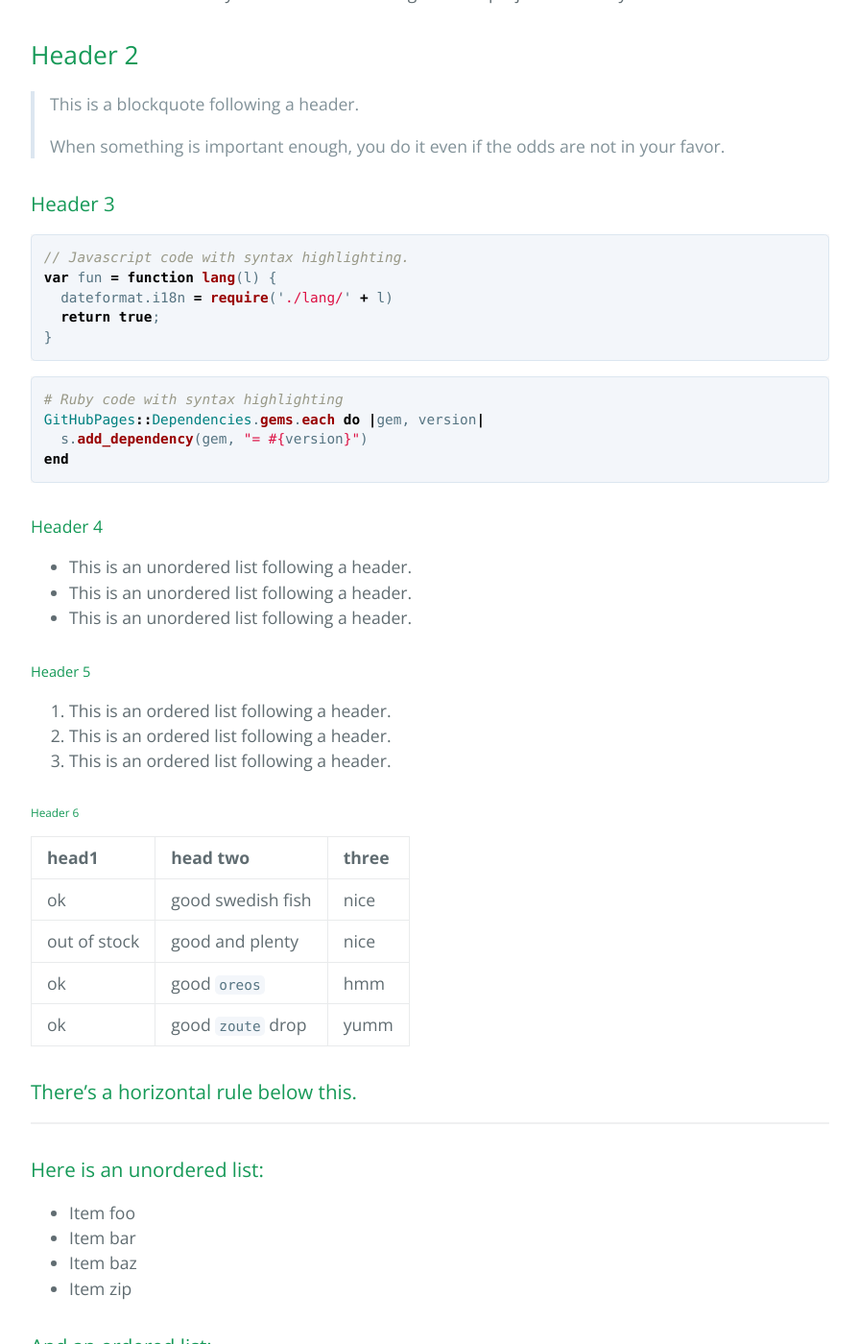
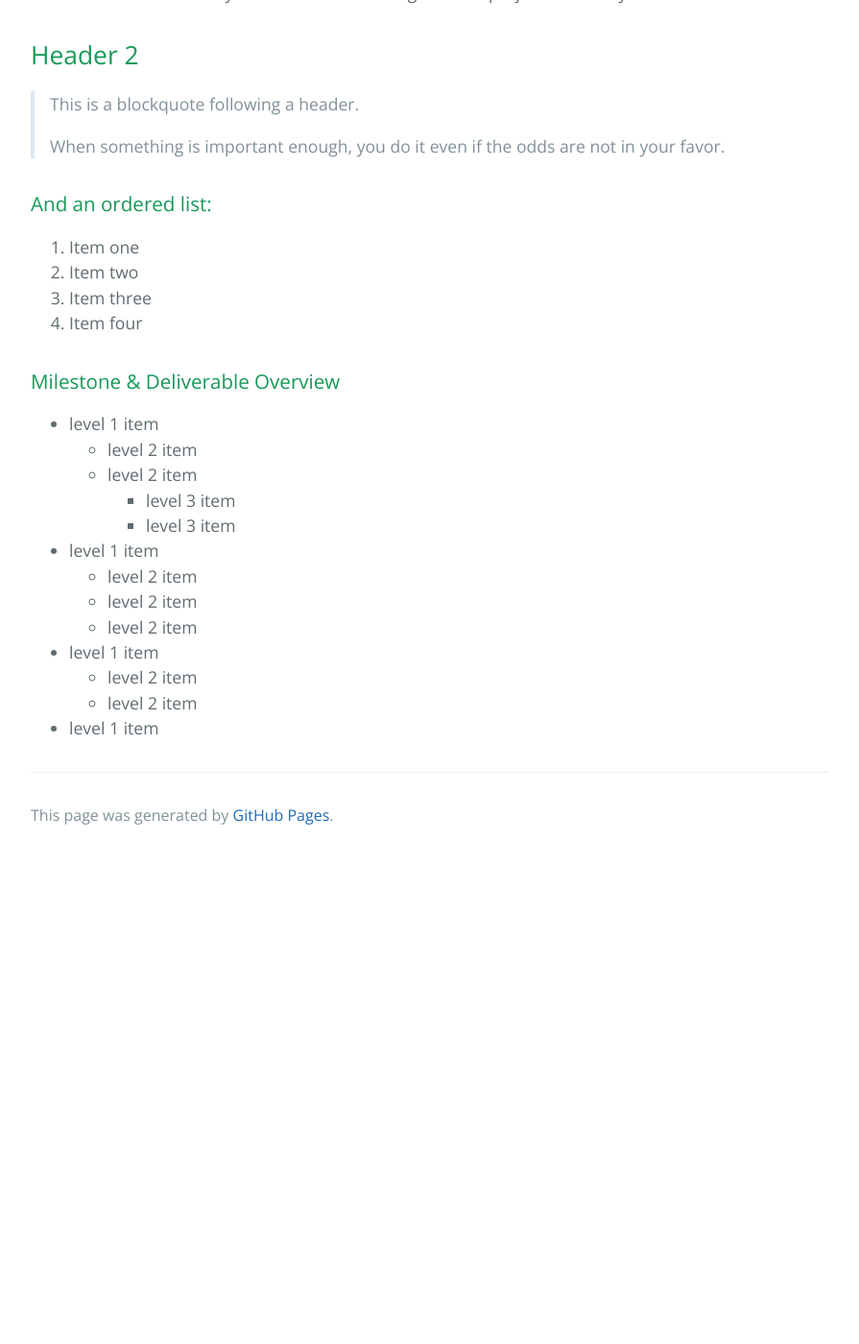
Before and after one commit to KleeblattGames/KleeblattGames.github.io, a Jekyll site: the page built from index.md, in a window 1280 px wide and 1400 px high, scrolled down 683 px. Shown: the whole window at 96% size, without its empty margins (192-1087 px from the left). Built offline with Jekyll 4.4.1, drawn with Linux system fonts in a browser that asks for light colours; after the commit the page ends 1576 px from its top, so only the background shows below that; some of the changed text lies outside the part shown.

Commit message:
Update index.md

````diff
--- a/index.md
+++ b/index.md
@@ -20,54 +20,7 @@ This is a normal paragraph following a header. GitHub is a code hosting platform
 >
 > When something is important enough, you do it even if the odds are not in your favor.
 
-### Header 3
 
-```js
-// Javascript code with syntax highlighting.
-var fun = function lang(l) {
-  dateformat.i18n = require('./lang/' + l)
-  return true;
-}
-```
-
-```ruby
-# Ruby code with syntax highlighting
-GitHubPages::Dependencies.gems.each do |gem, version|
-  s.add_dependency(gem, "= #{version}")
-end
-```
-
-#### Header 4
-
-*   This is an unordered list following a header.
-*   This is an unordered list following a header.
-*   This is an unordered list following a header.
-
-##### Header 5
-
-1.  This is an ordered list following a header.
-2.  This is an ordered list following a header.
-3.  This is an ordered list following a header.
-
-###### Header 6
-
-| head1        | head two          | three |
-|:-------------|:------------------|:------|
-| ok           | good swedish fish | nice  |
-| out of stock | good and plenty   | nice  |
-| ok           | good `oreos`      | hmm   |
-| ok           | good `zoute` drop | yumm  |
-
-### There's a horizontal rule below this.
-
-* * *
-
-### Here is an unordered list:
-
-*   Item foo
-*   Item bar
-*   Item baz
-*   Item zip
 
 ### And an ordered list:
 
@@ -76,7 +29,7 @@ end
 1.  Item three
 1.  Item four
 
-### And a nested list:
+### Milestone & Deliverable Overview
 
 - level 1 item
   - level 2 item
@@ -91,33 +44,3 @@ end
   - level 2 item
   - level 2 item
 - level 1 item
-
-### Small image
-
-![Octocat](https://github.githubassets.com/images/icons/emoji/octocat.png)
-
-### Large image
-
-![Branching](https://guides.github.com/activities/hello-world/branching.png)
-
-
-### Definition lists can be used with HTML syntax.
-
-<dl>
-<dt>Name</dt>
-<dd>Godzilla</dd>
-<dt>Born</dt>
-<dd>1952</dd>
-<dt>Birthplace</dt>
-<dd>Japan</dd>
-<dt>Color</dt>
-<dd>Green</dd>
-</dl>
-
-```
-Long, single-line code blocks should not wrap. They should horizontally scroll if they are too long. This line should be long enough to demonstrate this.
-```
-
-```
-The final element.
-```
````
